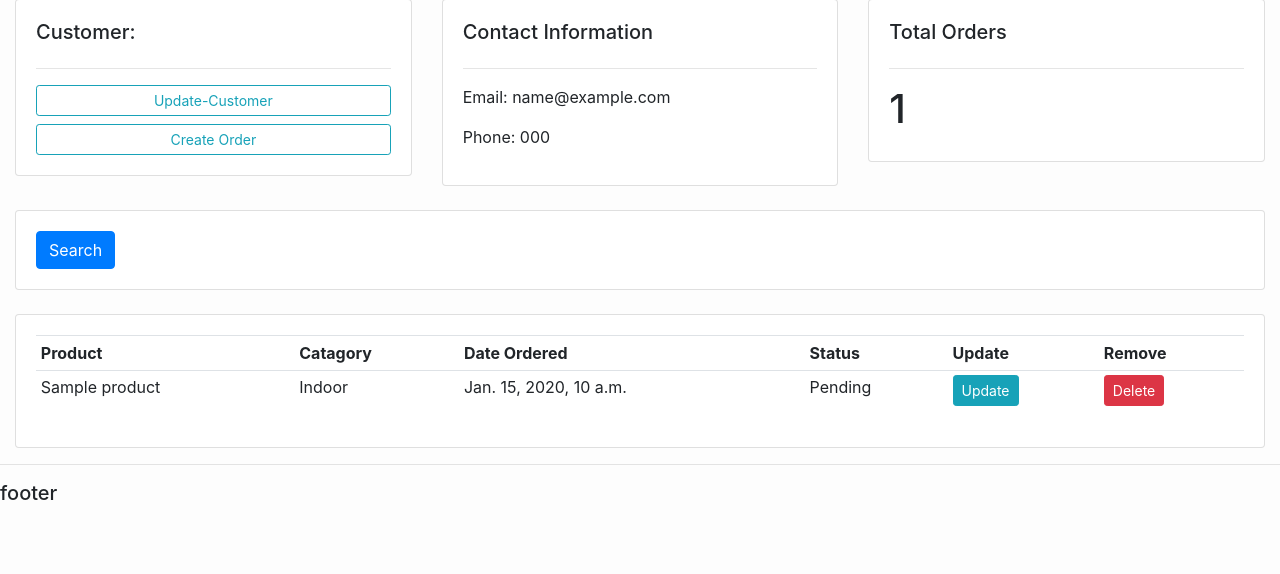
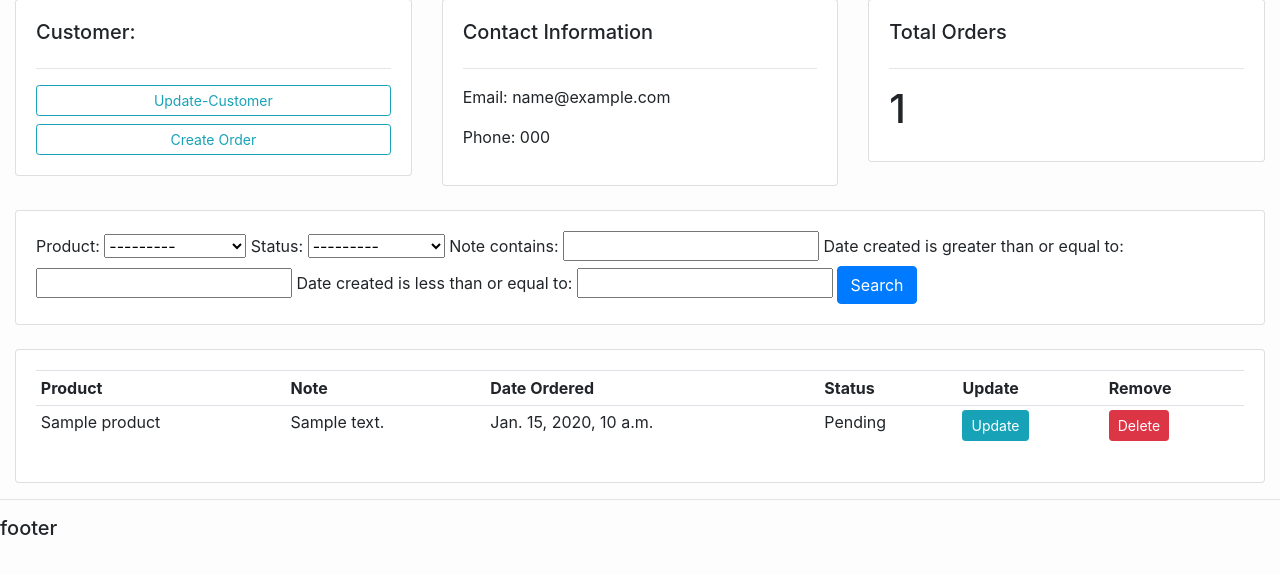
Before and after one commit to beba2123/Customer-Managment, a Django app: page /customer/1 in a window 1280 px wide. Shown: the part 141-715 px from the top of the page. Run offline with Django 4.2, Linux system fonts and the light colour scheme; tables that the repository leaves empty hold one stand-in row (values such as "Sample post").

Commit message:
write our filter.py file  and import some packages

```diff
--- /dev/null
+++ b/acounts/filters.py
@@ -0,0 +1,12 @@
+import django_filters
+from django_filters import DateFilter, CharFilter
+from .models import *
+
+class OrderFilter(django_filters.FilterSet):
+    start_date = DateFilter(field_name='date_created', lookup_expr='gte')
+    end_date = DateFilter(field_name='date_created', lookup_expr='lte')
+    note = CharFilter(field_name='note', lookup_expr='icontains')
+    class Meta:
+        model = Order
+        fields = '__all__'
+        exclude = ['customer', 'date_created']
--- a/acounts/models.py
+++ b/acounts/models.py
@@ -43,6 +43,7 @@ class Order(models.Model):
     product = models.ForeignKey(Product, null=True, blank=True, on_delete=models.SET_NULL)
     date_created = models.DateTimeField(auto_now_add=True)
     status = models.CharField(max_length=200,null=True, choices=STATUS)
+    note = models.CharField(max_length=500,null=True)
 
     def __str__(self):
         return self.product.name;
--- a/acounts/templates/acounts/customer.html
+++ b/acounts/templates/acounts/customer.html
@@ -37,6 +37,9 @@
   <div class="col">
     <div class="card card-body">
       <form method="get">
+
+          {{myfilter.form}}
+
         <button class="btn btn-primary" type="submit">Search</button>
       </form>
     </div>
@@ -51,7 +54,7 @@
       <table class="table table-sm">
         <tr>
           <th>Product</th>
-          <th>Catagory</th>
+          <th>Note</th>
           <th>Date Ordered</th>
           <th>Status</th>
           <th>Update</th>
@@ -60,7 +63,7 @@
         {% for order in orders %}
         <tr>
           <td>{{order.product}}</td>
-          <td>{{order.product.category}}</td>
+          <td>{{order.note}}</td>
           <td>{{order.date_created}}</td>
           <td>{{order.status}}</td>
           <td><a class="btn btn-sm btn-info" href="{% url 'update_customer' order.id %}">Update</a></td>
--- a/acounts/views.py
+++ b/acounts/views.py
@@ -3,6 +3,8 @@ from django.http import HttpResponse
 from django.forms import inlineformset_factory
 from .models import *
 from .forms import OrderForm
+from .filters  import OrderFilter
+
 # Create your views here.
 
 def home(request):
@@ -22,7 +24,10 @@ def customer(request, pk):
     customer = Customer.objects.get(id=pk)
     orders = customer.order_set.all()
     orders_count = orders.count()
-    context = {'customer': customer, 'orders': orders, 'orders_count':orders_count}
+    myfilter = OrderFilter(request.GET, queryset=orders)
+    orders = myfilter.qs
+
+    context = {'customer': customer, 'orders': orders, 'orders_count':orders_count, 'myfilter':myfilter}
     return render(request, 'acounts/customer.html', context)
 
 def create_order(request, pk):
--- a/customerManagment/settings.py
+++ b/customerManagment/settings.py
@@ -40,6 +40,7 @@ INSTALLED_APPS = [
 
     'acounts',
     'phonenumber_field',
+    'django_filters'
 ]
 
 MIDDLEWARE = [
```
Also changed, not shown: acounts/README.md, acounts/migrations/0004_order_note.py (added).
